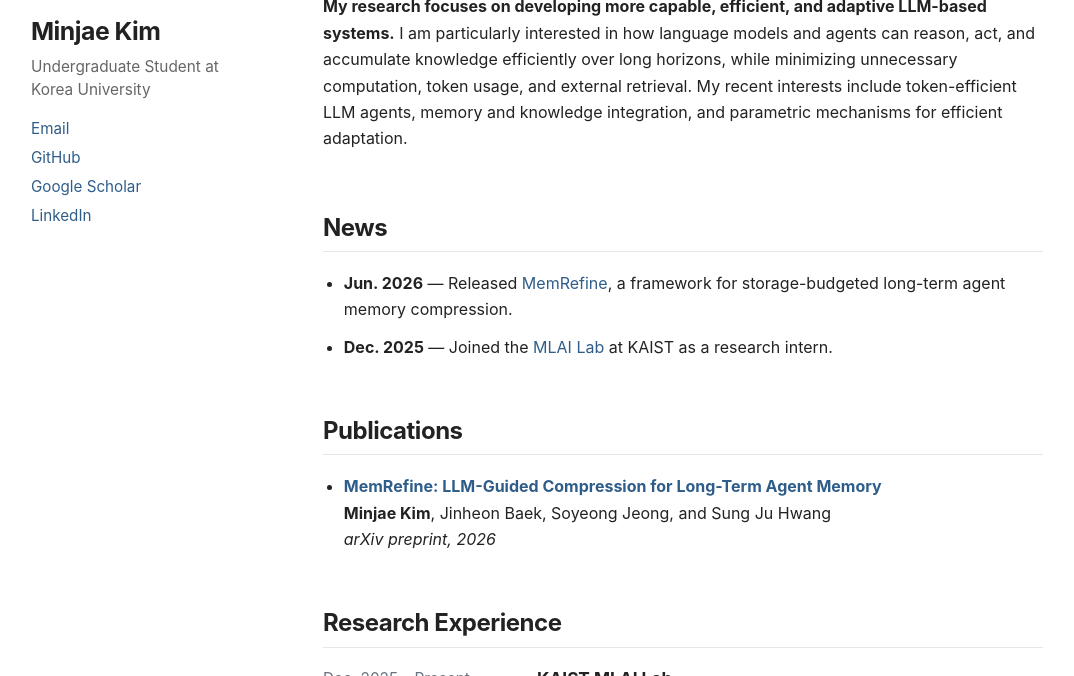
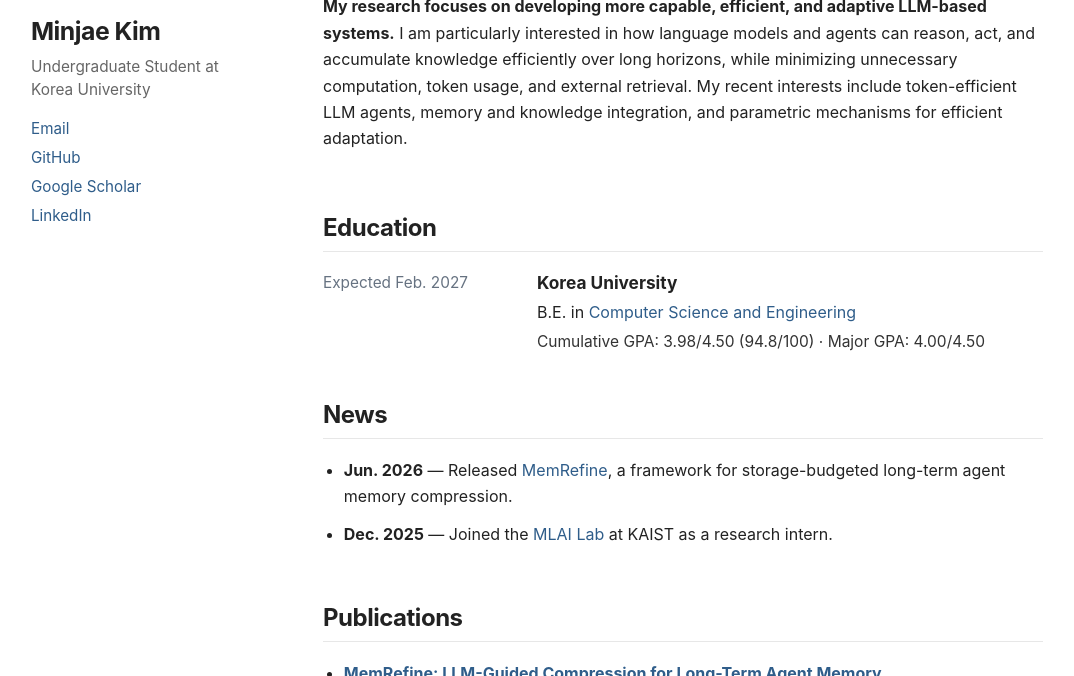
Before and after one commit to kmj200392/kmj200392.github.io, a Jekyll site: the page built from _pages/about.md, in a window 1280 px wide and 900 px high, cut to the strip 224-900 px from the top of the window. Shown: the whole strip, without its empty margins (89-1163 px from the left). Built offline with Jekyll 4.4.1, drawn with Linux system fonts in a browser that asks for light colours.

Commit message:
Add education section below About

```diff
--- a/_pages/about.md
+++ b/_pages/about.md
@@ -9,6 +9,19 @@ author_profile: true
 I am an undergraduate student in [Computer Science and Engineering](https://cs.korea.ac.kr/cs/index.do) at [Korea University](https://www.korea.edu/). I am currently a research intern at the [MLAI Lab](https://www.mlai-kaist.com/) at [KAIST](https://www.kaist.ac.kr/en/), where I am advised by Prof. [Sung Ju Hwang](http://www.sungjuhwang.com/).
 
 **My research focuses on developing more capable, efficient, and adaptive LLM-based systems.** I am particularly interested in how language models and agents can reason, act, and accumulate knowledge efficiently over long horizons, while minimizing unnecessary computation, token usage, and external retrieval. My recent interests include token-efficient LLM agents, memory and knowledge integration, and parametric mechanisms for efficient adaptation.
+
+# Education
+
+<div class="experience-list">
+  <div class="experience-item">
+    <div class="experience-date">Expected Feb. 2027</div>
+    <div class="experience-content">
+      <div class="experience-title"><a href="https://www.korea.edu/">Korea University</a></div>
+      <div class="experience-role">B.E. in <a href="https://cs.korea.ac.kr/cs/index.do">Computer Science and Engineering</a></div>
+      <div class="experience-description">Cumulative GPA: 3.98/4.50 (94.8/100) · Major GPA: 4.00/4.50</div>
+    </div>
+  </div>
+</div>
 
 # News
 
```
